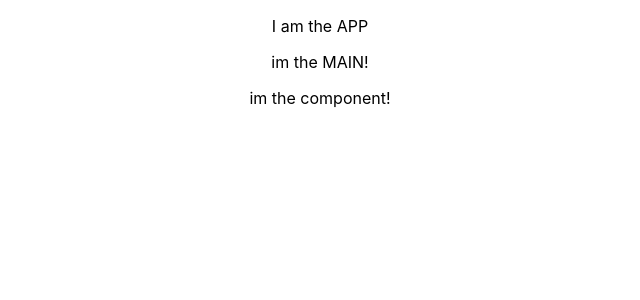
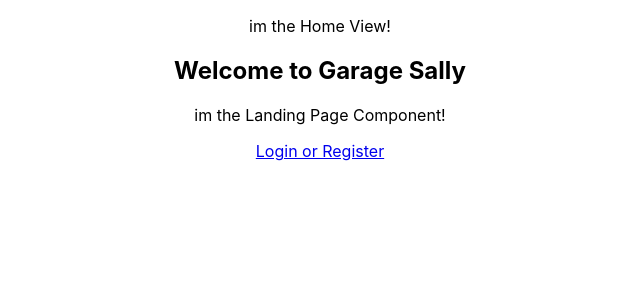
Before and after one commit to KISMET-INC/garage_sally, a React (Create React App) app in the folder client/: page / in a window 1280 px wide. Shown: the top 300 px of the page, without its empty margins (320-960 px from the left). Built offline with nearby package versions, Linux system fonts and the light colour scheme.

Commit message:
1st draft clickable navigation

```diff
--- a/client/src/App.js
+++ b/client/src/App.js
@@ -3,6 +3,11 @@ import React, { useState } from 'react';
 import {Router} from '@reach/router';
 import Main from './views/Main';
 import Context from './context/Context.js'
+import Home from './views/Home';
+import Dashboard from './views/Dashboard';
+import AllSales from './views/AllSales';
+import LoginReg from './views/LoginReg';
+import Detail from './views/Detail';
 
 // TRICKLE DOWN STATE
 
@@ -12,10 +17,13 @@ function App() {
 
   return (
     <div className="App">
-      <p> I am the APP</p>
       <Context.Provider value= {{updateView, setUpdateView}}>
         <Router>
-          <Main path="/" />
+          <Home path="/" />
+          <Dashboard path="/dashboard" />
+          <Detail path = "/sale/:sale_id" />
+          <AllSales path = "/sales/"/>
+          <LoginReg path ="/start" />
         </Router>
       </Context.Provider>
       </div>
--- /dev/null
+++ b/client/src/components/Landing.js
@@ -0,0 +1,15 @@
+import React from 'react';
+import {useContext} from 'react';
+import Wrapper from '../context/Context.js'
+import '../App.css';
+
+const Landing = props => {
+    const context = useContext(Wrapper)
+
+    return (
+        <div>
+            <p>im the Landing Page Component! {context.state} </p>
+        </div>
+    );
+}
+export default Landing;
--- /dev/null
+++ b/client/src/views/AllSales.js
@@ -0,0 +1,21 @@
+import React from 'react';
+import {useContext} from 'react';
+import Wrapper from '../context/Context.js'
+import '../App.css';
+import Component from '../components/Component.js';
+import {Link} from '@reach/router'
+
+const AllSales = props => {
+    const context = useContext(Wrapper)
+
+    return (
+        <div>
+            <p>im the AllSales View! </p>
+            <Link to ="/dashboard"> Return to Dashboard</Link>
+            <p><Link to ="/sale/1">See details about sale 1!</Link></p>
+            <p><Link to ="/sale/2">See details about sale 2!</Link></p>
+            <p><Link to ="/sale/3">See details about sale 3!</Link></p>
+        </div>
+    );
+}
+export default AllSales;
--- /dev/null
+++ b/client/src/views/Dashboard.js
@@ -0,0 +1,18 @@
+import React from 'react';
+import {useContext} from 'react';
+import Wrapper from '../context/Context.js'
+import '../App.css';
+import Component from '../components/Component.js';
+import {Link} from '@reach/router'
+
+const Dashboard = props => {
+    const context = useContext(Wrapper)
+
+    return (
+        <div>
+            <p>im the Dashboard View! </p>
+            <Link to = "/sales">See all Garage Sales</Link>
+        </div>
+    );
+}
+export default Dashboard;
--- /dev/null
+++ b/client/src/views/Detail.js
@@ -0,0 +1,22 @@
+import React from 'react';
+import {useContext} from 'react';
+import Wrapper from '../context/Context.js'
+import '../App.css';
+import Component from '../components/Component.js';
+import {Link} from '@reach/router'
+
+const Detail = props => {
+    const context = useContext(Wrapper)
+
+    return (
+        <div>
+            <p>im the Detail View! </p>
+            <Link to ="/sales">Return to All Sales</Link> |
+            <Link to ="/dashboard"> Return to Dashboard</Link>
+            <p>Sale {props.sale_id}</p>
+            <p>12233 Garrison Drive</p>
+            <p>Saturday, July 19, 1980</p>
+        </div>
+    );
+}
+export default Detail;
--- /dev/null
+++ b/client/src/views/Home.js
@@ -0,0 +1,21 @@
+import React from 'react';
+import {useContext} from 'react';
+import Wrapper from '../context/Context.js'
+import '../App.css';
+import Component from '../components/Component.js';
+import Landing from '../components/Landing.js';
+import {Link} from '@reach/router'
+
+const Home = props => {
+    const context = useContext(Wrapper)
+
+    return (
+        <div>
+            <p>im the Home View!</p>
+            <h2>Welcome to Garage Sally</h2>
+            <Landing />
+            <Link to = "/start">Login or Register </Link>
+        </div>
+    );
+}
+export default Home;
--- /dev/null
+++ b/client/src/views/LoginReg.js
@@ -0,0 +1,18 @@
+import React from 'react';
+import {useContext} from 'react';
+import Wrapper from '../context/Context.js'
+import '../App.css';
+import Component from '../components/Component.js';
+import {Link, navigate} from '@reach/router'
+
+const LoginReg = props => {
+    const context = useContext(Wrapper)
+
+    return (
+        <div>
+            <p>im the LoginReg View! </p>
+            <Link to="/dashboard"> Goto Dashboard</Link>
+        </div>
+    );
+}
+export default LoginReg;
```
